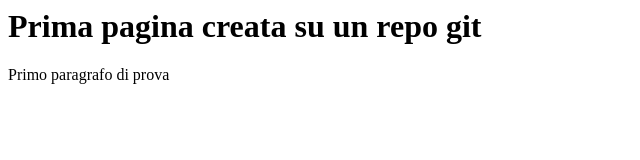
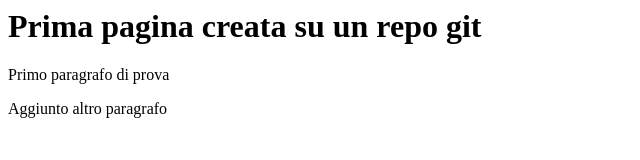
Before and after one commit to simoneciancia/git-test-iot, a plain HTML site: page index.html in a window 1280 px wide. Shown: the whole page, without its empty margins (0-640 px from the left). Drawn offline with Linux system fonts and the light colour scheme.

Commit message:
Aggiunto altro paragrafo

```diff
--- a/index.html
+++ b/index.html
@@ -2,5 +2,6 @@
 	<body>
 		<h1>Prima pagina creata su un repo git</h1>
 		<p>Primo paragrafo di prova</p>
+		<p>Aggiunto altro paragrafo </p>
 	</body>
 </html>
```
